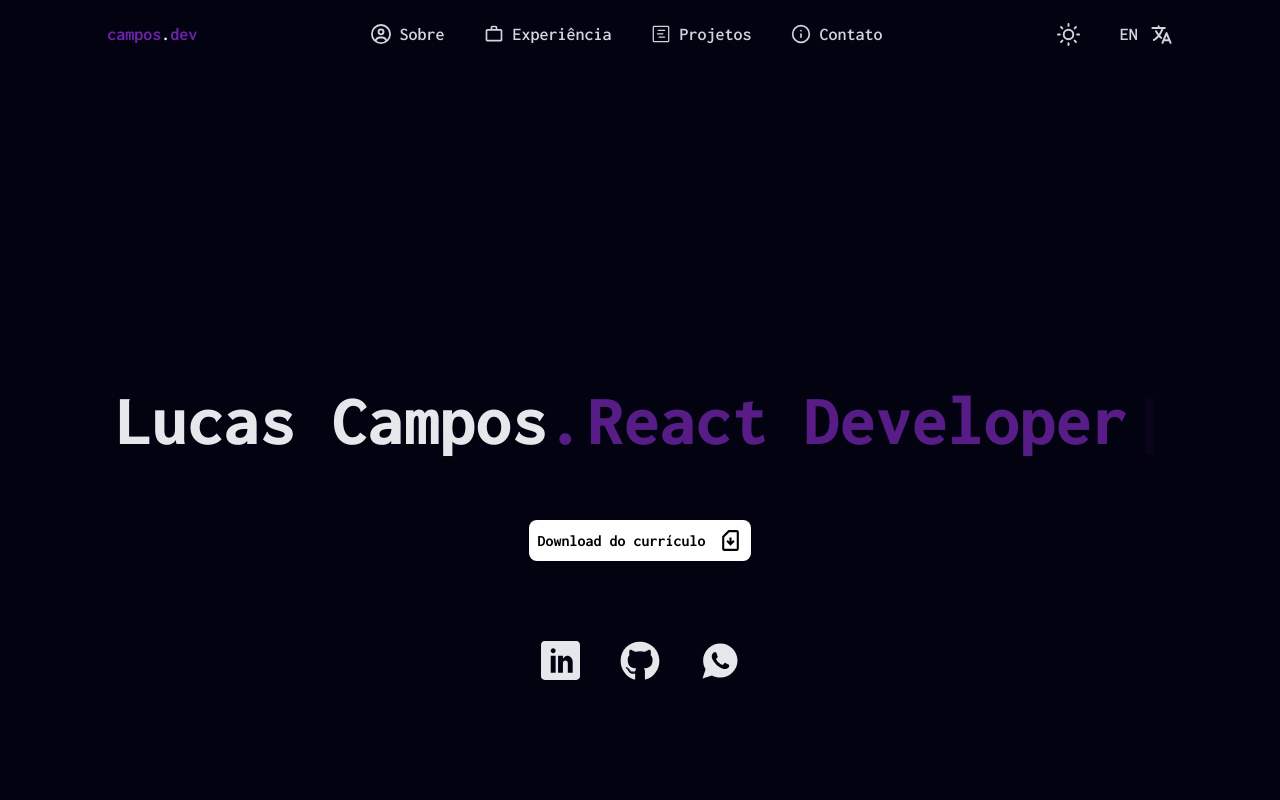
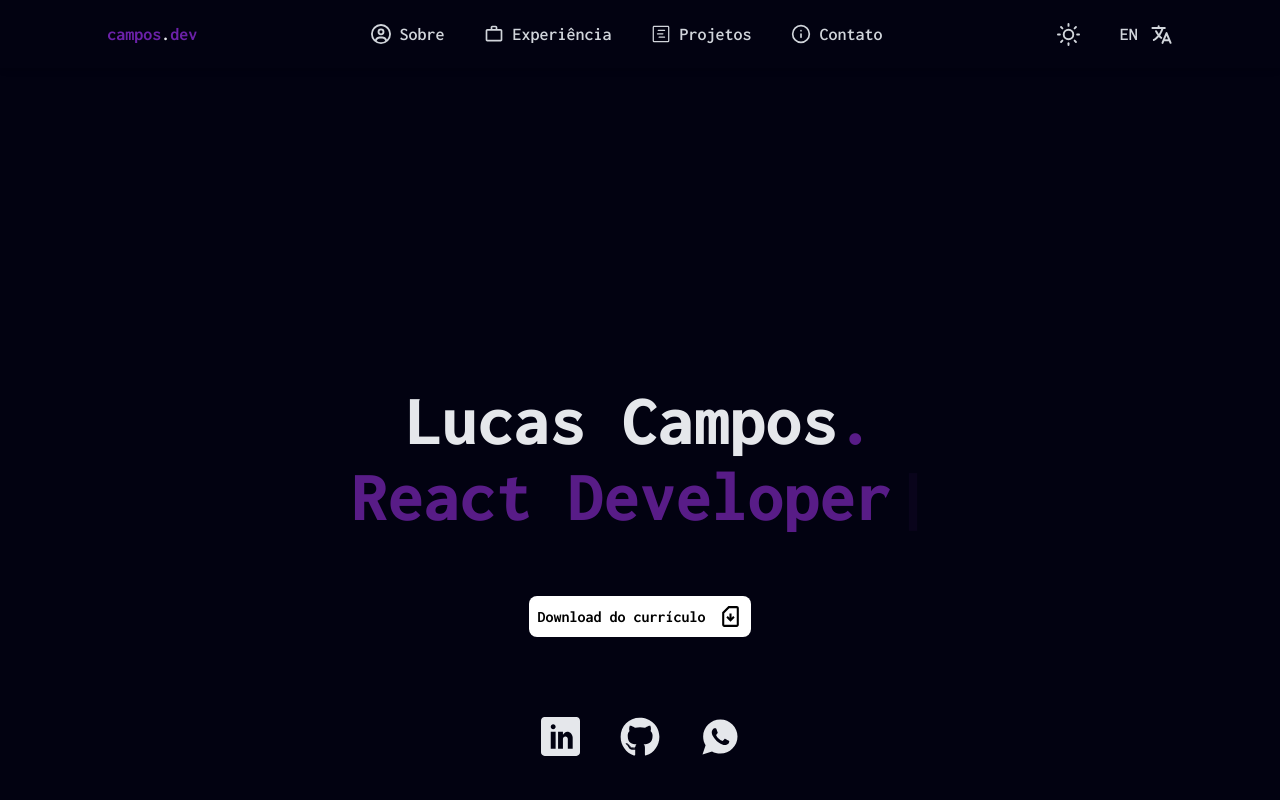
Before and after one commit to lucascmpos/lucascmpos-portfolio, a React (Vite) app: page / in a window 1280 px wide. Shown: the top 800 px of the page. Built offline with nearby package versions, Linux system fonts and the light colour scheme.

Commit message:
style: home page to flex-col

```diff
--- a/src/components/home.jsx
+++ b/src/components/home.jsx
@@ -66,7 +66,7 @@ const Home = ({ language, onChangeLanguage, theme, onChangeTheme }) => {
       }`}
     >
       <div className="flex flex-col justify-center items-center gap-16 md:pt-96 pt-72 ">
-        <div className="flex md:flex-row lg:w-auto w-auto justify-center items-center  flex-col gap-1 ">
+        <div className="flex lg:w-auto w-auto justify-center items-center flex-col gap-1 ">
           <h1
             className={`font-extrabold lg:text-6xl xl:text-7xl text-3xl    ${
               theme === "light" ? "text-gray-950" : "text-gray-200"
```
